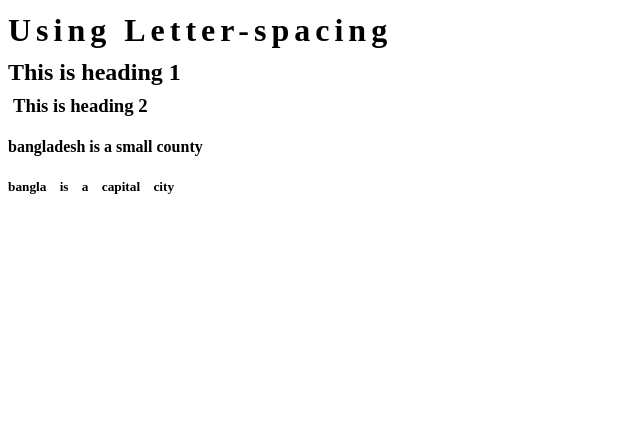
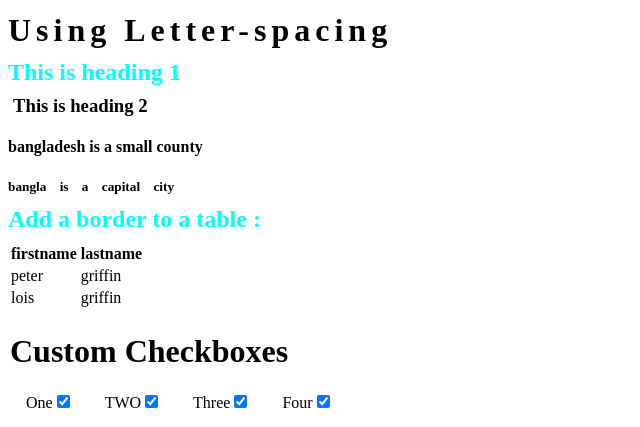
Before and after one commit to mdnlislam/html, a React (Vite) app: page / in a window 1280 px wide. Shown: the part 1192-1619 px from the top of the page, without its empty margins (0-640 px from the left). Before the commit the page ends 1409 px from the top, so only its background shows below. Built offline with nearby package versions, Linux system fonts and the light colour scheme.

Commit message:
some work

```diff
--- a/src/App.css
+++ b/src/App.css
@@ -43,3 +43,8 @@
  .heading5 {
  word-spacing: 10px;
  }
+
+
+  .heading2 {
+    color: aqua;
+  }
--- a/src/App.jsx
+++ b/src/App.jsx
@@ -57,6 +57,43 @@ function App() {
           <h4 className='heading heading4'>bangladesh is a small county</h4>
           <h5 className='heading heading5'>bangla is a capital city</h5>
 
+         <h2 className='heading heading2'>Add a border to a table :</h2>
+
+         <table>
+          <tr>
+            <th className='header header1'>firstname</th>
+            <th className='header header1'>lastname</th>
+          </tr>
+          <tr className='table row'>
+            <td>peter</td>
+            <td>griffin</td>
+          </tr>
+          <tr>
+            <td>lois</td>
+            <td>griffin</td>
+          </tr>
+         </table>
+
+
+             <table>
+              <h1>Custom Checkboxes</h1>
+              <label className='container'>One
+                <input type="checkbox" checked="checked" />
+                <span className='checkmark'></span>
+              </label>
+              <label className='container'>TWO
+                <input type="checkbox" checked="checked" />
+                <span className='checkmark'></span>
+              </label>
+              <label className='container'>Three
+                <input type="checkbox" checked="checked" />
+                <span className='checkmark'></span>
+              </label>
+              <label className='container'>Four
+                <input type="checkbox" checked="checked" />
+                <span className='checkmark'></span>
+              </label>
+             </table>
 
      </p>
 
```
